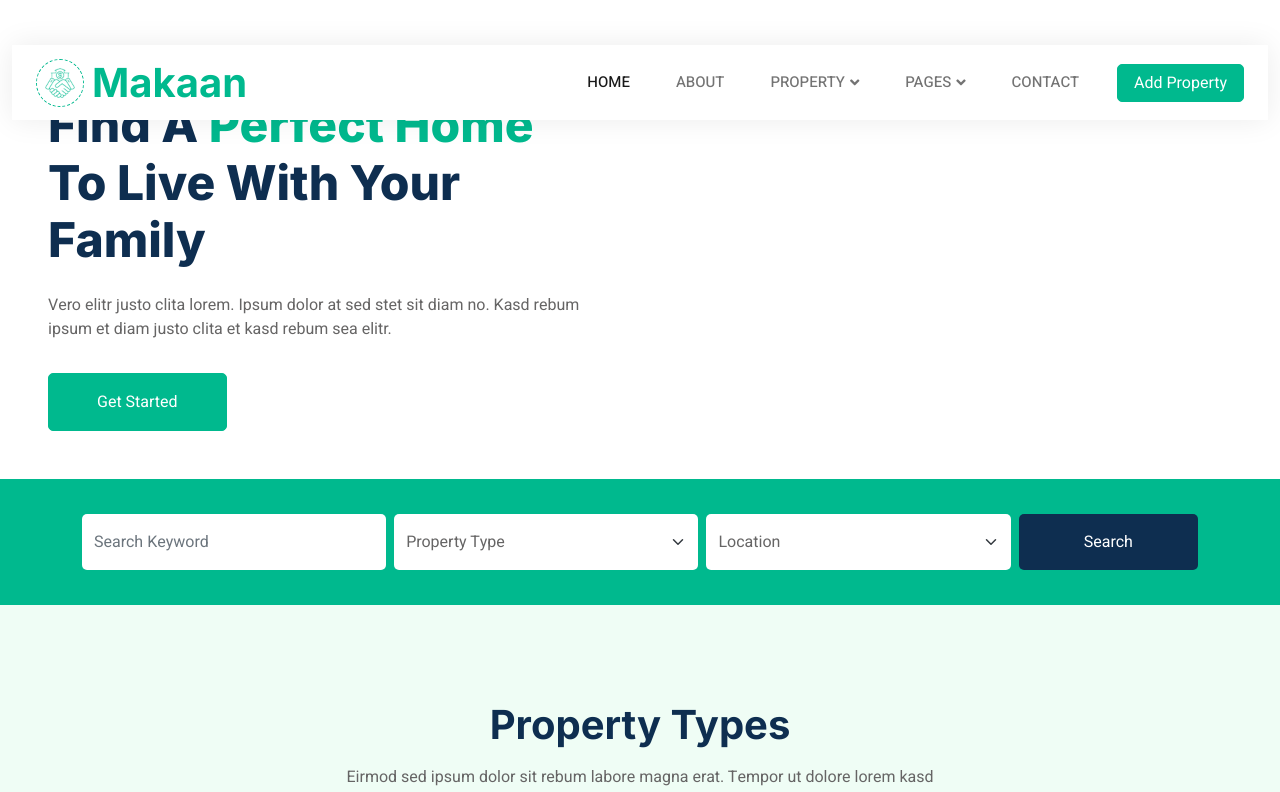
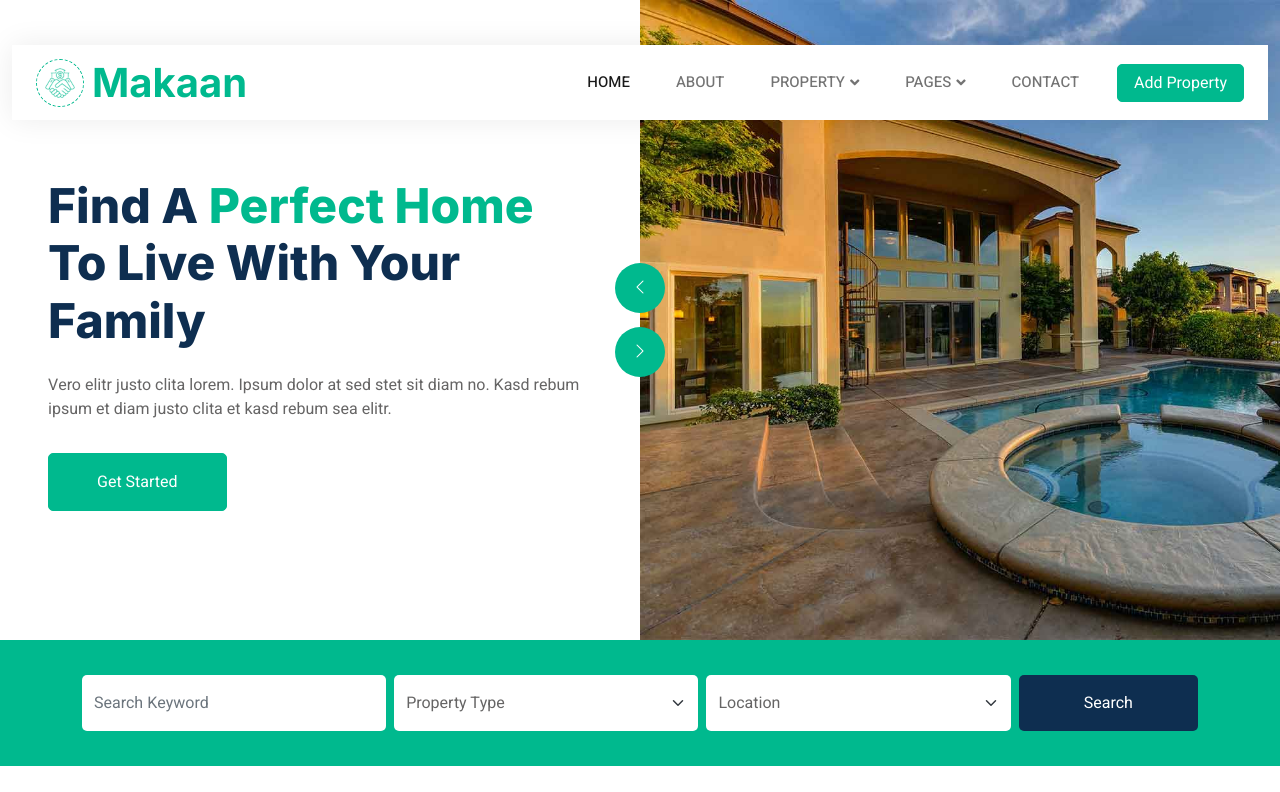
Before and after one commit to mynamebilalkhan/makaan, a React (Vite) app: page / in a window 1280 px wide. Shown: the top 792 px of the page. Built offline with nearby package versions, Linux system fonts and the light colour scheme.

Commit message:
OWl Carousel Package, HomeBanner, Header

```diff
--- a/index.html
+++ b/index.html
@@ -32,7 +32,7 @@
 </head>
 
 <body>
-  <div className="container-xxl bg-white p-0">
+  <div class="container-xxl bg-white p-0">
     <div id="root"></div>
   </div>
   <!-- JavaScript Libraries -->
--- a/package.json
+++ b/package.json
@@ -10,8 +10,11 @@
     "preview": "vite preview"
   },
   "dependencies": {
+    "bootstrap": "^5.3.3",
     "react": "^18.3.1",
+    "react-bootstrap": "^2.10.4",
     "react-dom": "^18.3.1",
+    "react-owl-carousel": "^2.3.3",
     "react-router-dom": "^6.25.1"
   },
   "devDependencies": {
--- a/public/assets/css/style.css
+++ b/public/assets/css/style.css
@@ -185,8 +185,8 @@
     display: flex;
     align-items: center;
     justify-content: center;
-    color: #FFFFFF;
-    background: var(--primary);
+    color: #FFFFFF !important;
+    background: var(--primary) !important;
     border-radius: 40px;
     font-size: 20px;
     transition: .5s;
--- a/src/App.jsx
+++ b/src/App.jsx
@@ -6,11 +6,13 @@ import {
 } from "react-router-dom";
 import MainLayout from "./layouts/MainLayout";
 import HomePage from "./pages/HomePage";
+import Contact from "./pages/Contact";
 
 const router = createBrowserRouter(
   createRoutesFromElements(
     <Route path="/" element={<MainLayout />}>
       <Route index element={<HomePage />} />
+      <Route path="/contact" element={<Contact />} />
     </Route>
   )
 );
--- /dev/null
+++ b/src/components/HomeBanner.jsx
@@ -0,0 +1,61 @@
+import OwlCarousel from "react-owl-carousel";
+import "owl.carousel/dist/assets/owl.carousel.css";
+import "owl.carousel/dist/assets/owl.theme.default.css";
+import { Link } from "react-router-dom";
+
+const imgSlides = [
+  "public/assets/img/carousel-1.jpg",
+  "public/assets/img/carousel-2.jpg",
+];
+
+const HomeBanner = () => {
+  return (
+    <>
+      {/* <!-- Header Start --> */}
+      <div className="container-fluid header bg-white p-0">
+        <div className="row g-0 align-items-center flex-column-reverse flex-md-row">
+          <div className="col-md-6 p-5 mt-lg-5">
+            <h1 className="display-5 animated fadeIn mb-4">
+              Find A <span className="text-primary">Perfect Home</span> To Live
+              With Your Family
+            </h1>
+            <p className="animated fadeIn mb-4 pb-2">
+              Vero elitr justo clita lorem. Ipsum dolor at sed stet sit diam no.
+              Kasd rebum ipsum et diam justo clita et kasd rebum sea elitr.
+            </p>
+            <Link
+              to="/contact"
+              className="btn btn-primary py-3 px-5 me-3 animated fadeIn"
+            >
+              Get Started
+            </Link>
+          </div>
+          <div className="col-md-6 animated fadeIn">
+            <OwlCarousel
+              className="owl-carousel header-carousel"
+              items={1}
+              autoplay
+              smartSpeed={1500}
+              dots={false}
+              loop
+              nav
+              navText={[
+                '<i class="bi bi-chevron-left"></i>',
+                '<i class="bi bi-chevron-right"></i>',
+              ]}
+            >
+              {imgSlides.map((src, index) => (
+                <div key={index} className="owl-carousel-item">
+                  <img className="img-fluid" src={src} alt="HomeBannerImg" />
+                </div>
+              ))}
+            </OwlCarousel>
+          </div>
+        </div>
+      </div>
+      {/* <!-- Header End --> */}
+    </>
+  );
+};
+
+export default HomeBanner;
--- a/src/layouts/Header.jsx
+++ b/src/layouts/Header.jsx
@@ -1,6 +1,9 @@
-import React from "react";
+import { NavLink } from "react-router-dom";
 
 const Header = () => {
+  const linkClass = ({ isActive }) =>
+    isActive ? "nav-item nav-link active" : "nav-item nav-link";
+
   return (
     <>
       {/* <!-- Spinner Start --> */}
@@ -45,9 +48,9 @@ const Header = () => {
           </button>
           <div className="collapse navbar-collapse" id="navbarCollapse">
             <div className="navbar-nav ms-auto">
-              <a href="index.html" className="nav-item nav-link active">
+              <NavLink to="/" className={linkClass}>
                 Home
-              </a>
+              </NavLink>
               <a href="about.html" className="nav-item nav-link">
                 About
               </a>
@@ -88,9 +91,9 @@ const Header = () => {
                   </a>
                 </div>
               </div>
-              <a href="contact.html" className="nav-item nav-link">
+              <NavLink to="/contact" className={linkClass}>
                 Contact
-              </a>
+              </NavLink>
             </div>
             <a href="" className="btn btn-primary px-3 d-none d-lg-flex">
               Add Property
--- /dev/null
+++ b/src/pages/Contact.jsx
@@ -0,0 +1,7 @@
+import React from "react";
+
+const Contact = () => {
+  return <div>Contact Page</div>;
+};
+
+export default Contact;
--- a/src/pages/HomePage.jsx
+++ b/src/pages/HomePage.jsx
@@ -1,42 +1,9 @@
+import HomeBanner from "../components/HomeBanner";
+
 const HomePage = () => {
   return (
     <>
-      {/* <!-- Header Start --> */}
-      <div className="container-fluid header bg-white p-0">
-        <div className="row g-0 align-items-center flex-column-reverse flex-md-row">
-          <div className="col-md-6 p-5 mt-lg-5">
-            <h1 className="display-5 animated fadeIn mb-4">
-              Find A <span className="text-primary">Perfect Home</span> To Live
-              With Your Family
-            </h1>
-            <p className="animated fadeIn mb-4 pb-2">
-              Vero elitr justo clita lorem. Ipsum dolor at sed stet sit diam no.
-              Kasd rebum ipsum et diam justo clita et kasd rebum sea elitr.
-            </p>
-            <a
-              href=""
-              className="btn btn-primary py-3 px-5 me-3 animated fadeIn"
-            >
-              Get Started
-            </a>
-          </div>
-          <div className="col-md-6 animated fadeIn">
-            <div className="owl-carousel header-carousel">
-              <div className="owl-carousel-item">
-                <img
-                  className="img-fluid"
-                  src="assets/img/carousel-1.jpg"
-                  alt=""
-                />
-              </div>
-              <div className="owl-carousel-item">
-                <img className="img-fluid" src="img/carousel-2.jpg" alt="" />
-              </div>
-            </div>
-          </div>
-        </div>
-      </div>
-      {/* <!-- Header End --> */}
+      <HomeBanner />
 
       {/* <!-- Search Start --> */}
       <div
```
Also changed, not shown: 1 other file (tests, documents, lock files or other folders).
